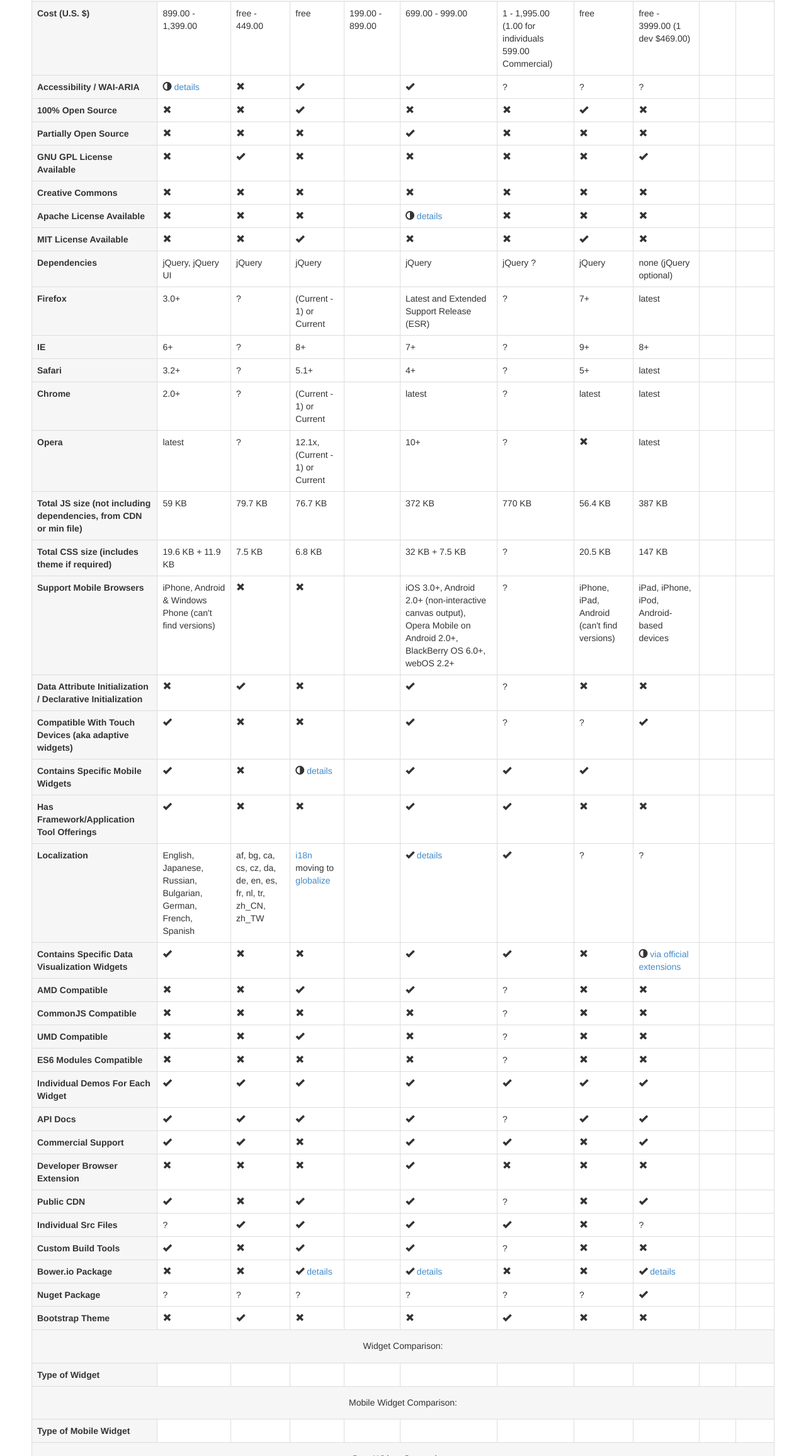
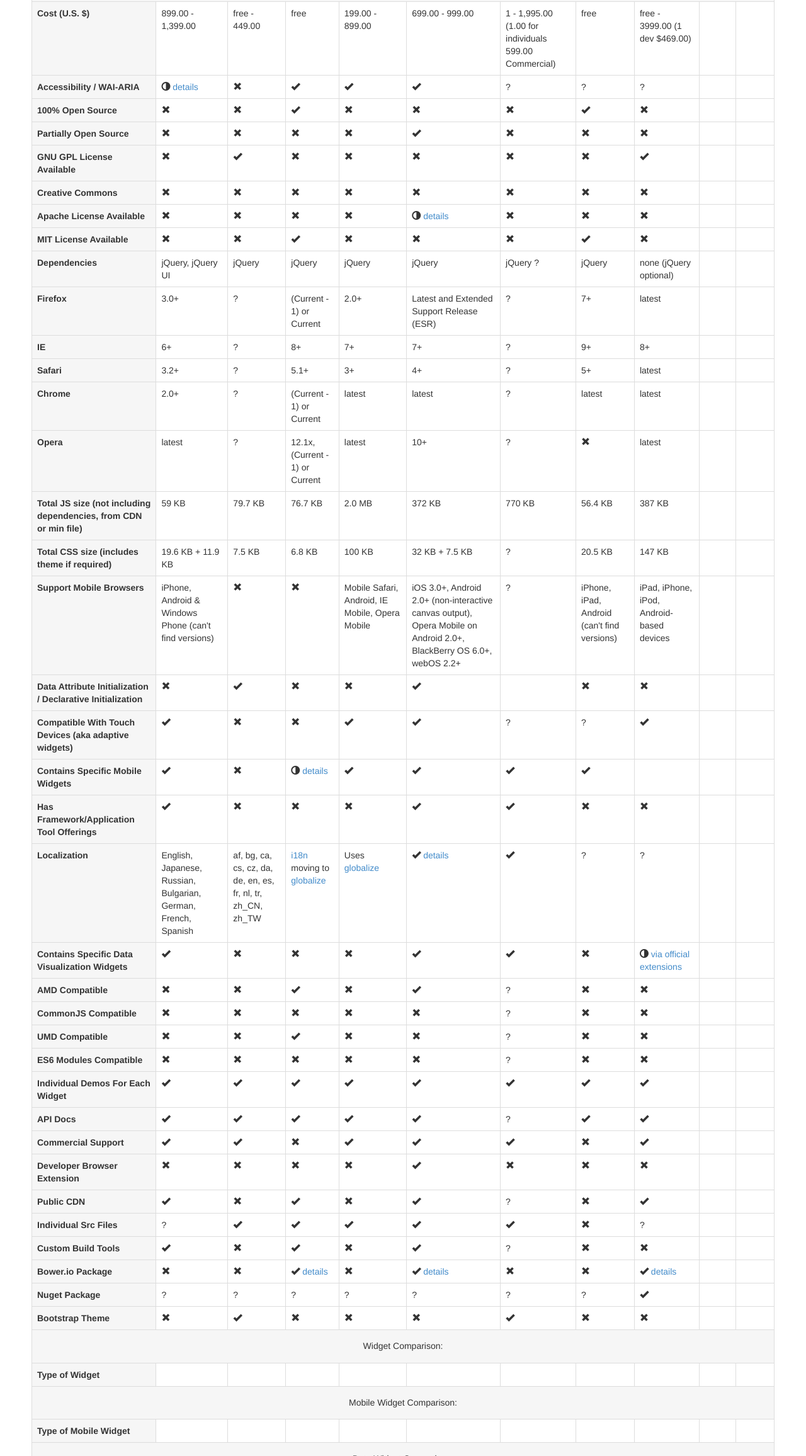
Before and after one commit to codylindley/jqueryuiwidgets.com, a website: page index.html in a window 1280 px wide. Shown: the part 193-2505 px from the top of the page at 63% size. Drawn offline with Linux system fonts and the light colour scheme.

Commit message:
Adding info for jqwidgets

```diff
--- a/index.html
+++ b/index.html
@@ -70,7 +70,7 @@
             <td><span class="glyphicon glyphicon-adjust"></span> <a href="http://help.infragistics.com/Help/Doc/jQuery/2014.1/CLR4.0/html/Accessibility_Compliance.html" target="_blank">details</a></td>
             <td><span class="glyphicon glyphicon-remove"></td>
             <td><span class="glyphicon glyphicon-ok"></span></td>
-            <td></td>
+            <td><span class="glyphicon glyphicon-ok"></span></td>
             <td><span class="glyphicon glyphicon-ok"></span></td>
             <td>?</td>
             <td>?</td>
@@ -83,7 +83,7 @@
             <td><span class="glyphicon glyphicon-remove"></span></td>
             <td><span class="glyphicon glyphicon-remove"></span></td>
             <td><span class="glyphicon glyphicon-ok"></span></td>
-            <td></td>
+            <td><span class="glyphicon glyphicon-remove"></td>
             <td><span class="glyphicon glyphicon-remove"></span></td>
             <td><span class="glyphicon glyphicon-remove"></span></td>
             <td><span class="glyphicon glyphicon-ok"></span></td>
@@ -96,7 +96,7 @@
             <td><span class="glyphicon glyphicon-remove"></span></td>
             <td><span class="glyphicon glyphicon-remove"></span></td>
             <td><span class="glyphicon glyphicon-remove"></td>
-            <td></td>
+            <td><span class="glyphicon glyphicon-remove"></td>
             <td><span class="glyphicon glyphicon-ok"></span></td>
             <td><span class="glyphicon glyphicon-remove"></span></td>
             <td><span class="glyphicon glyphicon-remove"></span></td>
@@ -109,7 +109,7 @@
             <td><span class="glyphicon glyphicon-remove"></span></td>
             <td><span class="glyphicon glyphicon-ok"></span></td>
             <td><span class="glyphicon glyphicon-remove"></span></td>
-            <td></td>
+            <td><span class="glyphicon glyphicon-remove"></td>
             <td><span class="glyphicon glyphicon-remove"></span></td>
             <td><span class="glyphicon glyphicon-remove"></span></td>
             <td><span class="glyphicon glyphicon-remove"></span></td>
@@ -122,7 +122,7 @@
             <td><span class="glyphicon glyphicon-remove"></span></td>
             <td><span class="glyphicon glyphicon-remove"></span></td>
             <td><span class="glyphicon glyphicon-remove"></span></td>
-            <td></td>
+            <td><span class="glyphicon glyphicon-remove"></td>
             <td><span class="glyphicon glyphicon-remove"></span></td>
             <td><span class="glyphicon glyphicon-remove"></span></td>
             <td><span class="glyphicon glyphicon-remove"></span></td>
@@ -135,7 +135,7 @@
             <td><span class="glyphicon glyphicon-remove"></span></td>
             <td><span class="glyphicon glyphicon-remove"></span></td>
             <td><span class="glyphicon glyphicon-remove"></span></td>
-            <td></td>
+            <td><span class="glyphicon glyphicon-remove"></td>
             <td><span class="glyphicon glyphicon-adjust"></span> <a href="https://github.com/telerik/kendo-ui-core#license-information">details</a></td>
             <td><span class="glyphicon glyphicon-remove"></span></td>
             <td><span class="glyphicon glyphicon-remove"></span></td>
@@ -148,7 +148,7 @@
             <td><span class="glyphicon glyphicon-remove"></span></td>
             <td><span class="glyphicon glyphicon-remove"></span></td>
             <td><span class="glyphicon glyphicon-ok"></span></td>
-            <td></td>
+            <td><span class="glyphicon glyphicon-remove"></td>
             <td><span class="glyphicon glyphicon-remove"></span></td>
             <td><span class="glyphicon glyphicon-remove"></span></td>
             <td><span class="glyphicon glyphicon-ok"></span></td>
@@ -161,7 +161,7 @@
             <td>jQuery, jQuery UI</td>
             <td>jQuery</td>
             <td>jQuery</td>
-            <td></td>
+            <td>jQuery</td>
             <td>jQuery</td>
             <td>jQuery ?</td>
             <td>jQuery</td>
@@ -174,7 +174,7 @@
             <td>3.0+</td>
             <td>?</span></td>
             <td>(Current - 1) or Current</td>
-            <td></td>
+            <td>2.0+</td>
             <td>Latest and Extended Support Release (ESR)</td>
             <td>?</td>
             <td>7+</td>
@@ -187,7 +187,7 @@
             <td>6+</td>
             <td>?</span></td>
             <td>8+</td>
-            <td></td>
+            <td>7+</td>
             <td>7+</td>
             <td>?</td>
             <td>9+</td>
@@ -200,7 +200,7 @@
             <td>3.2+</td>
             <td>?</span></td>
             <td>5.1+</td>
-            <td></td>
+            <td>3+</td>
             <td>4+</td>
             <td>?</td>
             <td>5+</td>
@@ -213,7 +213,7 @@
             <td>2.0+</td>
             <td>?</span></td>
             <td>(Current - 1) or Current</td>
-            <td></td>
+            <td>latest</td>
             <td>latest</td>
             <td>?</td>
             <td>latest</td>
@@ -226,7 +226,7 @@
             <td>latest</td>
             <td>?</span></td>
             <td>12.1x, (Current - 1) or Current</td>
-            <td></td>
+            <td>latest</td>
             <td>10+</td>
             <td>?</td>
             <td><span class="glyphicon glyphicon-remove"></span></td>
@@ -239,7 +239,7 @@
             <td>59 KB</td>
             <td>79.7 KB</td>
             <td>76.7 KB</td>
-            <td></td>
+            <td>2.0 MB</td>
             <td>372 KB</td>
             <td>770 KB</td>
             <td>56.4 KB</td>
@@ -252,7 +252,7 @@
             <td>19.6 KB + 11.9 KB</td>
             <td>7.5 KB</td>
             <td>6.8 KB</td>
-            <td></td>
+            <td>100 KB</td>
             <td>32 KB + 7.5 KB</td>
             <td>?</td>
             <td>20.5 KB</td>
@@ -265,7 +265,7 @@
             <td>iPhone, Android &amp; Windows Phone (can't find versions)</td>
             <td><span class="glyphicon glyphicon-remove"></span></td>
             <td><span class="glyphicon glyphicon-remove"></span></td>
-            <td></td>
+            <td>Mobile Safari, Android, IE Mobile, Opera Mobile</td>
             <td>iOS 3.0+, Android 2.0+ (non-interactive canvas output), Opera Mobile on Android 2.0+, BlackBerry OS 6.0+, webOS 2.2+</td>
             <td>?</td>
             <td>iPhone, iPad, Android (can't find versions)</td>
@@ -278,9 +278,9 @@
             <td><span class="glyphicon glyphicon-remove"></span></td>
             <td><span class="glyphicon glyphicon-ok"></span></td>
             <td><span class="glyphicon glyphicon-remove"></span></td>
+            <td><span class="glyphicon glyphicon-remove"></span></td>
+            <td><span class="glyphicon glyphicon-ok"></span></td>
             <td></td>
-            <td><span class="glyphicon glyphicon-ok"></span></td>
-            <td>?</td>
             <td><span class="glyphicon glyphicon-remove"></span></td>
             <td><span class="glyphicon glyphicon-remove"></span></td>
             <td></td>
@@ -291,7 +291,7 @@
             <td><span class="glyphicon glyphicon-ok"></span></td>
             <td><span class="glyphicon glyphicon-remove"></span></td>
             <td><span class="glyphicon glyphicon-remove"></span></td>
-            <td></td>
+            <td><span class="glyphicon glyphicon-ok"></span></td>
             <td><span class="glyphicon glyphicon-ok"></span></td>
             <td>?</td>
             <td>?</td>
@@ -304,7 +304,7 @@
             <td><span class="glyphicon glyphicon-ok"></span></td>
             <td><span class="glyphicon glyphicon-remove"></span></td>
             <td><span class="glyphicon glyphicon-adjust"></span> <a href="http://jquerymobile.com/">details</a></td>
-            <td></td>
+            <td><span class="glyphicon glyphicon-ok"></span></td>
             <td><span class="glyphicon glyphicon-ok"></span></td>
             <td><span class="glyphicon glyphicon-ok"></span></td>
             <td><span class="glyphicon glyphicon-ok"></span></td>
@@ -317,7 +317,7 @@
             <td><span class="glyphicon glyphicon-ok"></span></td>
             <td><span class="glyphicon glyphicon-remove"></span></td>
             <td><span class="glyphicon glyphicon-remove"></span></td>
-            <td></td>
+            <td><span class="glyphicon glyphicon-remove"></span></td>
             <td><span class="glyphicon glyphicon-ok"></span></td>
             <td><span class="glyphicon glyphicon-ok"></span></td>
             <td><span class="glyphicon glyphicon-remove"></span></td>
@@ -330,7 +330,7 @@
             <td>English, Japanese, Russian, Bulgarian, German, French, Spanish</td>
             <td>af, bg, ca, cs, cz, da, de, en, es, fr, nl, tr, zh_CN, zh_TW</td>
             <td><a href="https://github.com/jquery/jquery-ui/tree/master/ui/i18n">i18n</a> moving to <a href="https://github.com/jquery/globalize">globalize</a></td>
-            <td></td>
+            <td>Uses <a href="https://github.com/jquery/globalize">globalize</td>
             <td><span class="glyphicon glyphicon-ok"></span> <a href="https://github.com/telerik/kendo-ui-core/tree/master/src/cultures">details</a></td>
             <td><span class="glyphicon glyphicon-ok"></span></td>
             <td>?</td>
@@ -343,7 +343,7 @@
             <td><span class="glyphicon glyphicon-ok"></span></td>
             <td><span class="glyphicon glyphicon-remove"></span></td>
             <td><span class="glyphicon glyphicon-remove"></span></td>
-            <td></td>
+            <td><span class="glyphicon glyphicon-remove"></span></td>
             <td><span class="glyphicon glyphicon-ok"></span></td>
             <td><span class="glyphicon glyphicon-ok"></span></td>
             <td><span class="glyphicon glyphicon-remove"></span></td>
@@ -356,7 +356,7 @@
             <td><span class="glyphicon glyphicon-remove"></span></td>
             <td><span class="glyphicon glyphicon-remove"></span></td>
             <td><span class="glyphicon glyphicon-ok"></span></td>
-            <td></td>
+            <td><span class="glyphicon glyphicon-remove"></td>
             <td><span class="glyphicon glyphicon-ok"></span></td>
             <td>?</td>
             <td><span class="glyphicon glyphicon-remove"></span></td>
@@ -369,7 +369,7 @@
             <td><span class="glyphicon glyphicon-remove"></span></td>
             <td><span class="glyphicon glyphicon-remove"></span></td>
             <td><span class="glyphicon glyphicon-remove"></span></td>
-            <td></td>
+            <td><span class="glyphicon glyphicon-remove"></td>
             <td><span class="glyphicon glyphicon-remove"></span></td>
             <td>?</td>
             <td><span class="glyphicon glyphicon-remove"></span></td>
@@ -382,7 +382,7 @@
             <td><span class="glyphicon glyphicon-remove"></span></td>
             <td><span class="glyphicon glyphicon-remove"></span></td>
             <td><span class="glyphicon glyphicon-ok"></span></td>
-            <td></td>
+            <td><span class="glyphicon glyphicon-remove"></td>
             <td><span class="glyphicon glyphicon-remove"></span></td>
             <td>?</td>
             <td><span class="glyphicon glyphicon-remove"></span></td>
@@ -395,7 +395,7 @@
             <td><span class="glyphicon glyphicon-remove"></span></td>
             <td><span class="glyphicon glyphicon-remove"></span></td>
             <td><span class="glyphicon glyphicon-remove"></span></td>
-            <td></td>
+            <td><span class="glyphicon glyphicon-remove"></td>
             <td><span class="glyphicon glyphicon-remove"></span></td>
             <td>?</td>
             <td><span class="glyphicon glyphicon-remove"></span></td>
@@ -408,7 +408,7 @@
             <td><span class="glyphicon glyphicon-ok"></span></td>
             <td><span class="glyphicon glyphicon-ok"></span></td>
             <td><span class="glyphicon glyphicon-ok"></span></td>
-            <td></td>
+            <td><span class="glyphicon glyphicon-ok"></span></td>
             <td><span class="glyphicon glyphicon-ok"></span></td>
             <td><span class="glyphicon glyphicon-ok"></span></td>
             <td><span class="glyphicon glyphicon-ok"></span></td>
@@ -421,7 +421,7 @@
             <td><span class="glyphicon glyphicon-ok"></span></td>
             <td><span class="glyphicon glyphicon-ok"></span></td>
             <td><span class="glyphicon glyphicon-ok"></span></td>
-            <td></td>
+            <td><span class="glyphicon glyphicon-ok"></span></td>
             <td><span class="glyphicon glyphicon-ok"></span></td>
             <td>?</td>
             <td><span class="glyphicon glyphicon-ok"></span></td>
@@ -434,7 +434,7 @@
             <td><span class="glyphicon glyphicon-ok"></span></td>
             <td><span class="glyphicon glyphicon-ok"></span></td>
             <td><span class="glyphicon glyphicon-remove"></span></td>
-            <td></td>
+            <td><span class="glyphicon glyphicon-ok"></span></td>
             <td><span class="glyphicon glyphicon-ok"></span></td>
             <td><span class="glyphicon glyphicon-ok"></span></td>
             <td><span class="glyphicon glyphicon-remove"></span></td>
@@ -447,7 +447,7 @@
             <td><span class="glyphicon glyphicon-remove"></span></td>
             <td><span class="glyphicon glyphicon-remove"></span></td>
             <td><span class="glyphicon glyphicon-remove"></span></td>
-            <td></td>
+            <td><span class="glyphicon glyphicon-remove"></span></td>
             <td><span class="glyphicon glyphicon-ok"></span></td>
             <td><span class="glyphicon glyphicon-remove"></span></td>
             <td><span class="glyphicon glyphicon-remove"></span></td>
@@ -460,7 +460,7 @@
             <td><span class="glyphicon glyphicon-ok"></span></td>
             <td><span class="glyphicon glyphicon-remove"></span></td>
             <td><span class="glyphicon glyphicon-ok"></span></td>
-            <td></td>
+            <td><span class="glyphicon glyphicon-remove"></span></td>
             <td><span class="glyphicon glyphicon-ok"></span></td>
             <td>?</td>
             <td><span class="glyphicon glyphicon-remove"></span></td>
@@ -473,7 +473,7 @@
             <td>?</span></td>
             <td><span class="glyphicon glyphicon-ok"></span></td>
             <td><span class="glyphicon glyphicon-ok"></span></td>
-            <td></td>
+            <td><span class="glyphicon glyphicon-ok"></span></td>
             <td><span class="glyphicon glyphicon-ok"></span></td>
             <td><span class="glyphicon glyphicon-ok"></span></td>
             <td><span class="glyphicon glyphicon-remove"></span></td>
@@ -486,7 +486,7 @@
             <td><span class="glyphicon glyphicon-ok"></span></td>
             <td><span class="glyphicon glyphicon-remove"></span></td>
             <td><span class="glyphicon glyphicon-ok"></span></td>
-            <td></td>
+            <td><span class="glyphicon glyphicon-remove"></span></td>
             <td><span class="glyphicon glyphicon-ok"></span></td>
             <td>?</td>
             <td><span class="glyphicon glyphicon-remove"></span></td>
@@ -499,7 +499,7 @@
             <td><span class="glyphicon glyphicon-remove"></span></td>
             <td><span class="glyphicon glyphicon-remove"></span></td>
             <td><span class="glyphicon glyphicon-ok"></span> <a href="https://github.com/jquery/jquery-ui/blob/master/bower.json">details</a></td>
-            <td></td>
+            <td><span class="glyphicon glyphicon-remove"></span></td>
             <td><span class="glyphicon glyphicon-ok"></span> <a href="https://github.com/kendo-labs/bower-kendo-ui/blob/master/bower.json">details</a></td>
             <td><span class="glyphicon glyphicon-remove"></span></td>
             <td><span class="glyphicon glyphicon-remove"></span></td>
@@ -512,7 +512,7 @@
             <td>?</td>
             <td>?</td>
             <td>?</td>
-            <td></td>
+            <td>?</td>
             <td>?</td>
             <td>?</td>
             <td>?</td>
@@ -525,7 +525,7 @@
             <td><span class="glyphicon glyphicon-remove"></span></td>
             <td><span class="glyphicon glyphicon-ok"></span></td>
             <td><span class="glyphicon glyphicon-remove"></span></td>
-            <td></td>
+            <td><span class="glyphicon glyphicon-remove"></span></td>
             <td><span class="glyphicon glyphicon-remove"></span></td>
             <td><span class="glyphicon glyphicon-ok"></span></td>
             <td><span class="glyphicon glyphicon-remove"></span></td>
```
